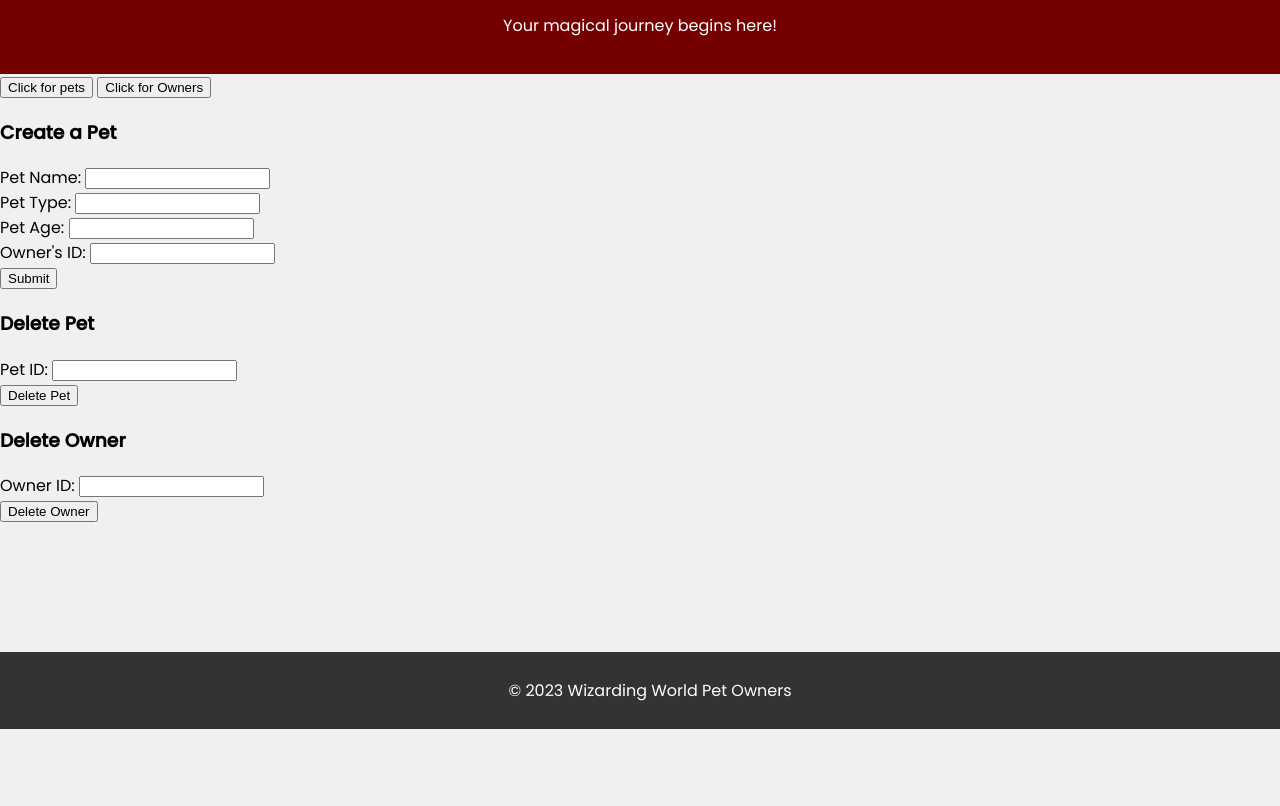
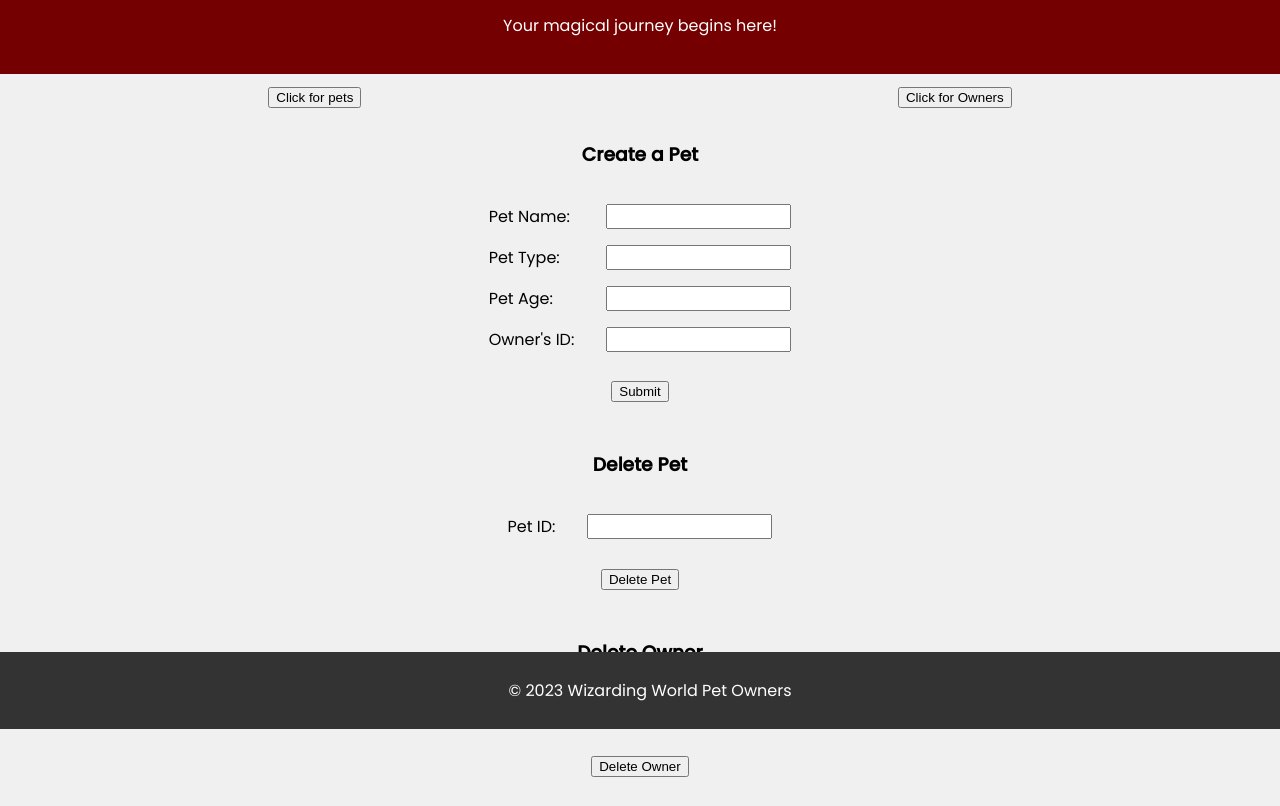
Before and after one commit to Patino5/ExpressAppFromScratch, a website: page public/index.html in a window 1280 px wide. Shown: the part 71-877 px from the top of the page. Before the commit the page ends 800 px from the top, so only its background shows below. Drawn offline with Linux system fonts and the light colour scheme; a web font is replaced by a local one.

Commit message:
added main body element rules

```diff
--- a/public/main.css
+++ b/public/main.css
@@ -15,8 +15,33 @@ header {
 h1 {
     margin: 0;
 }
-
-
+h3 {
+    text-align: center;
+}
+button {
+    margin: 1em auto;
+    text-align: center;
+}
+.container {
+    display: flex;
+    flex-wrap: wrap;
+    justify-content: center;
+    align-content: center;
+}
+.container-group {
+    margin:  1em 2em;
+    flex: 1;
+    display: flex;
+    flex-direction: row;
+    justify-content: space-between;
+}
+label {
+    margin-right: 2em;
+}
+p {
+    text-align: center;
+    justify-content: flex-start;
+}
 
 footer {
     font-family: 'Lumos', 'Poppins', 'Arial', sans-serif;
@@ -28,3 +53,7 @@ footer {
     bottom: 0;
     width: 100%;
 }
+
+#displayArea {
+    margin: '2em auto';
+}
```
